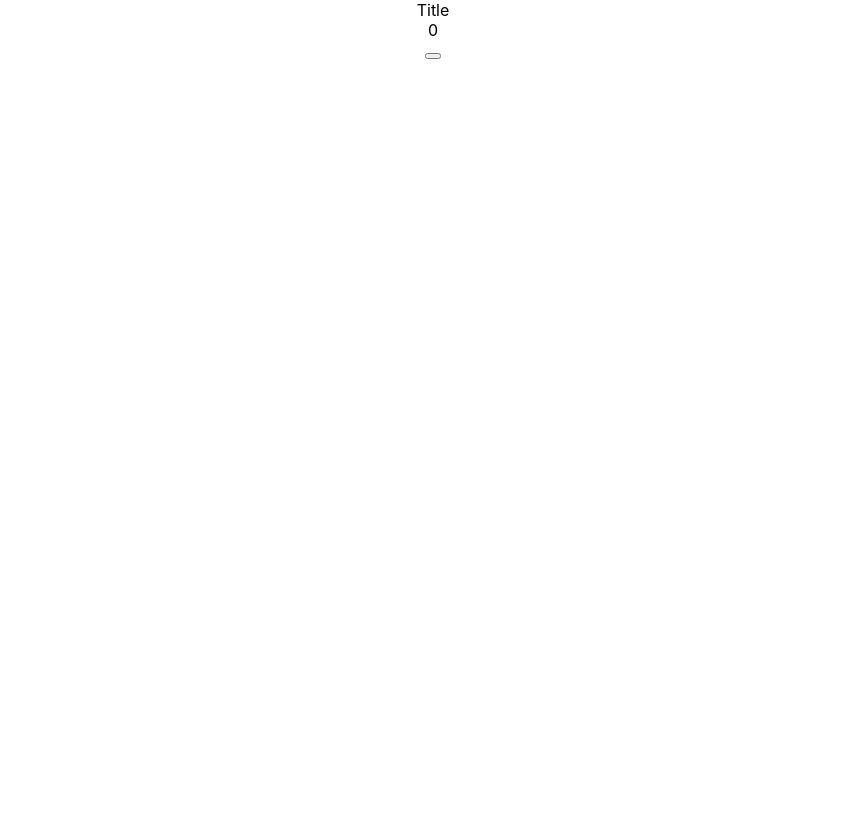
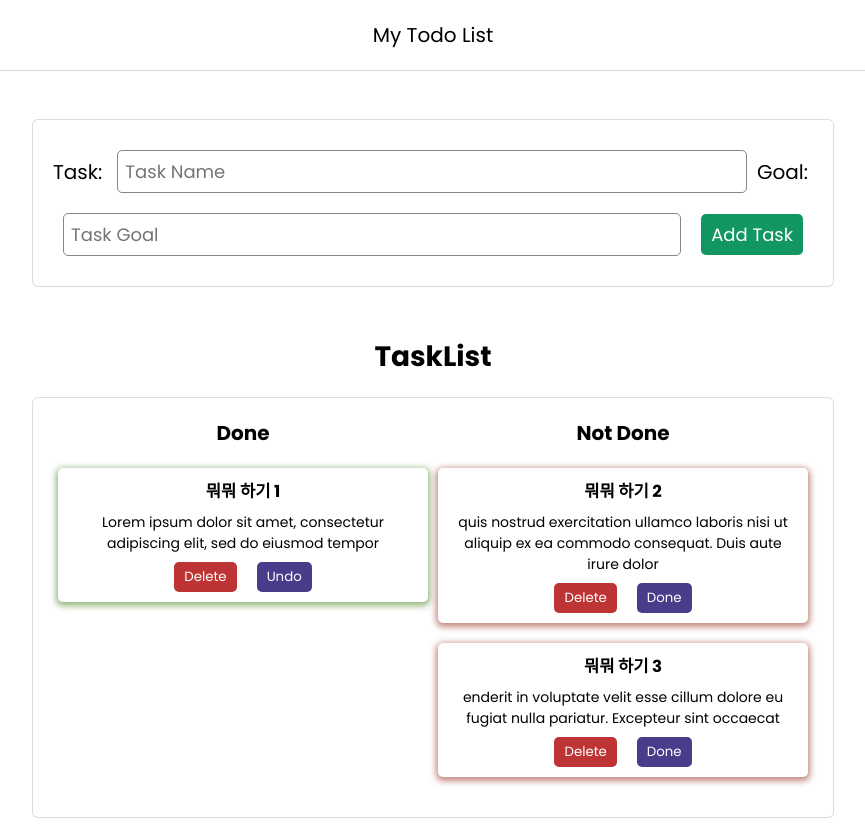
Before and after one commit to JungHBae/Todo, a React (Create React App) app: page / in a window 1280 px wide. Shown: the whole page, without its empty margins (207-1072 px from the left). Before the commit the page ends 800 px from the top, so only its background shows below. Built offline with nearby package versions, Linux system fonts and the light colour scheme.

Commit message:
My-Todo-List project first commit. Let's go~

```diff
--- a/src/App.css
+++ b/src/App.css
@@ -1,38 +1,3 @@
 .App {
   text-align: center;
 }
-
-.App-logo {
-  height: 40vmin;
-  pointer-events: none;
-}
-
-@media (prefers-reduced-motion: no-preference) {
-  .App-logo {
-    animation: App-logo-spin infinite 20s linear;
-  }
-}
-
-.App-header {
-  background-color: #282c34;
-  min-height: 100vh;
-  display: flex;
-  flex-direction: column;
-  align-items: center;
-  justify-content: center;
-  font-size: calc(10px + 2vmin);
-  color: white;
-}
-
-.App-link {
-  color: #61dafb;
-}
-
-@keyframes App-logo-spin {
-  from {
-    transform: rotate(0deg);
-  }
-  to {
-    transform: rotate(360deg);
-  }
-}
--- a/src/App.js
+++ b/src/App.js
@@ -1,10 +1,35 @@
+import { Header } from "./components/Header";
+import { TaskList } from "./components/TaskList";
+import { AddTask } from "./components/AddTask";
+import { useState } from "react";
 import "./App.css";
-import { Counter } from "./Counter";
+
 function App() {
-  const title = 'Title'
+  const [tasks, setTasks] = useState([
+    {
+      id: 5271,
+      title: "뭐뭐 하기 1",
+      goal: "Lorem ipsum dolor sit amet, consectetur adipiscing elit, sed do eiusmod tempor",
+      completed: true,
+    },
+    {
+      id: 7825,
+      title: "뭐뭐 하기 2",
+      goal: "quis nostrud exercitation ullamco laboris nisi ut aliquip ex ea commodo consequat. Duis aute irure dolor",
+      completed: false,
+    },
+    {
+      id: 8391,
+      title: "뭐뭐 하기 3",
+      goal: "enderit in voluptate velit esse cillum dolore eu fugiat nulla pariatur. Excepteur sint occaecat",
+      completed: false,
+    },
+  ]);
   return (
     <div className="App">
-      <Counter title={title}/>
+      <Header />
+      <AddTask tasks={tasks} setTasks={setTasks} />
+      <TaskList tasks={tasks} setTasks={setTasks} />
     </div>
   );
 }
--- a/src/Counter.js
+++ /dev/null
@@ -1,12 +0,0 @@
-import { useState } from "react";
-
-export const Counter = (prop) => {
-  const [counter, setCounter] = useState(0);
-  return (
-    <div>
-      <label>{prop.title}</label>
-      <div>{counter}</div>
-      <button onClick={() => setCounter(counter + 1)}></button>
-    </div>
-  );
-};
--- /dev/null
+++ b/src/components/AddTask.css
@@ -0,0 +1,39 @@
+.addtask {
+  max-width: 800px;
+  margin: 50px auto;
+  padding: 20px;
+  box-shadow: rgba(0, 0, 0, 0.02) 0px 1px 3px 0px, rgba(27, 31, 35, 0.15) 0px 0px 0px 1px;
+  border-radius: 5px;
+}
+
+.addtask form {
+  display: flex;
+  justify-content: space-around;
+  align-items: center;
+  flex-wrap: wrap;
+}
+
+.addtask label {
+  font-size: 20px;
+  margin-right: 5px;
+}
+
+.addtask input {
+  font-size: 18px;
+  padding: 7px;
+  border: 1px solid #878787;
+  border-radius: 5px;
+  flex-grow: 1;
+  margin: 10px;
+}
+
+.addtask input:focus {
+  outline: none;
+}
+
+.addtask button {
+  font-size: 18px;
+  padding: 7px 10px;
+  margin: 10px;
+  background-color: #129762;
+}
--- /dev/null
+++ b/src/components/AddTask.js
@@ -0,0 +1,43 @@
+import "./AddTask.css";
+import { useState } from "react";
+
+//AddTask
+export const AddTask = ({ tasks, setTasks }) => {
+  const [taskValue, setTaskValue] = useState(""); //set task
+  const [goal, setGoal] = useState(""); //set task
+  // handle change
+  const handleTaskChange = (event) => {
+    setTaskValue(event.target.value);
+  };
+  const handleGoalChange = (event) => {
+    setGoal(event.target.value);
+  };
+  //form submit handler
+  const handleSubmit = (event) => {
+    event.preventDefault();
+
+    const task = {
+      id: Math.floor(Math.random() * 10000),
+      title: taskValue,
+      goal: goal,
+      completed: false,
+    };
+    console.log(task);
+    setTasks([...tasks, task]);
+    setTaskValue("");
+  };
+  return (
+    <section className="addtask">
+      <form onSubmit={handleSubmit}>
+        <label htmlFor="">Task:</label>
+        <input onChange={handleTaskChange} type="text" name="task" id="task" placeholder="Task Name" autoComplete="off" value={taskValue} />
+        <label htmlFor="">Goal:</label>
+        <input onChange={handleGoalChange} type="text" name="goal" id="goal" placeholder="Task Goal" autoComplete="off" value={goal} />
+        <button type="submit">Add Task</button>
+      </form>
+      {/* <p>{taskValue}</p> */}
+      {/* <p>{goal}</p> */}
+      {/* <p>{progress}</p> */}
+    </section>
+  );
+};
--- /dev/null
+++ b/src/components/Header.css
@@ -0,0 +1,13 @@
+header {
+  display: flex;
+  justify-content: center;
+  align-items: center;
+  height: 70px;
+  box-shadow: rgba(0, 0, 0, 0.02) 0px 1px 3px 0px, rgba(27, 31, 35, 0.15) 0px 0px 0px 1px;
+  font-size: 20px;
+  padding: 0px 10px;
+}
+
+header img {
+  max-width: 45px;
+}
--- /dev/null
+++ b/src/components/Header.js
@@ -0,0 +1,9 @@
+import "./Header.css";
+
+export const Header = () => {
+  return (
+    <header>
+      <a href="/">My Todo List</a>
+    </header>
+  );
+};
--- /dev/null
+++ b/src/components/TaskCard.css
@@ -0,0 +1,32 @@
+.taskcard li {
+  font-size: 20px;
+  margin: 20px 5px;
+  box-shadow: rgba(0, 0, 0, 0.16) 0px 1px 4px;
+  border-radius: 5px;
+  padding: 10px;
+  display: flex;
+  justify-content: space-between;
+  align-items: center;
+  flex-direction: column;
+  gap: 8px;
+}
+
+.taskcard li.completed {
+  box-shadow: rgba(48, 114, 0, 0.5) 0px 2px 6px 2px;
+}
+
+.taskcard li.incomplete {
+  box-shadow: rgba(135, 20, 0, 0.5) 0px 2px 6px 2px;
+}
+
+.taskcard button.delete {
+  background-color: #be3434;
+}
+.buttons-wrap {
+  display: flex;
+  justify-content: space-between;
+  gap: 20px;
+}
+.taskcard .goal {
+  font-size: 14px;
+}
--- /dev/null
+++ b/src/components/TaskCard.js
@@ -0,0 +1,20 @@
+import "./TaskCard.css";
+
+export const TaskCard = ({ task, handleDelete, handleStatusUpdate }) => {
+  return (
+    <div className="taskcard">
+      <li className={task.completed ? "completed" : "incomplete"}>
+        <h5 className="title">{task.title}</h5>
+        <div className="goal">{task.goal}</div>
+        <div className="buttons-wrap">
+          <button onClick={() => handleDelete(task.id)} className="delete">
+            Delete
+          </button>
+          <button onClick={() => handleStatusUpdate(task.id)} className="status">
+            {task.completed ? "Undo" : "Done"}
+          </button>
+        </div>
+      </li>
+    </div>
+  );
+};
--- /dev/null
+++ b/src/components/TaskList.css
@@ -0,0 +1,34 @@
+.tasklist ul {
+  max-width: 800px;
+  margin: 20px auto;
+  padding: 20px;
+  box-shadow: rgba(0, 0, 0, 0.02) 0px 1px 3px 0px, rgba(27, 31, 35, 0.15) 0px 0px 0px 1px;
+  border-radius: 5px;
+}
+
+.tasklist .header {
+  display: flex;
+  justify-content: space-between;
+  align-items: center;
+  margin: 20px 10px;
+  margin-bottom: 30px;
+}
+
+.tasklist h1 {
+  font-size: 28px;
+  text-align: center;
+}
+
+.lists-wrap {
+  display: flex;
+  justify-content: space-between;
+}
+
+.column {
+  width: 50%;
+}
+
+span {
+  font-size: 20px;
+  font-weight: bold;
+}
--- /dev/null
+++ b/src/components/TaskList.js
@@ -0,0 +1,44 @@
+import { TaskCard } from "./TaskCard";
+import "./TaskList.css";
+import "./AddTask.css";
+
+export const TaskList = ({ tasks, setTasks }) => {
+  function handleDelete(id) {
+    setTasks(tasks.filter((task) => task.id !== id));
+  }
+  function handleStatusUpdate(id) {
+    setTasks(
+      tasks.map((task) => {
+        if (task.id === id) {
+          return { ...task, completed: !task.completed };
+        } else {
+          return task;
+        }
+      })
+    );
+  }
+
+  return (
+    <section className="tasklist">
+      <h1>TaskList</h1>
+      <ul className="lists-wrap">
+        <div className="column done">
+          <span>Done</span>
+          {tasks
+            .filter((task) => task.completed === true)
+            .map((task) => (
+              <TaskCard key={task.id} task={task} handleDelete={handleDelete} handleStatusUpdate={handleStatusUpdate} />
+            ))}
+        </div>
+        <div className="column not-done">
+          <span>Not Done</span>
+          {tasks
+            .filter((task) => task.completed === false)
+            .map((task) => (
+              <TaskCard key={task.id} task={task} handleDelete={handleDelete} handleStatusUpdate={handleStatusUpdate} />
+            ))}
+        </div>
+      </ul>
+    </section>
+  );
+};
--- a/src/index.css
+++ b/src/index.css
@@ -1,13 +1,36 @@
-body {
-  margin: 0;
-  font-family: -apple-system, BlinkMacSystemFont, 'Segoe UI', 'Roboto', 'Oxygen',
-    'Ubuntu', 'Cantarell', 'Fira Sans', 'Droid Sans', 'Helvetica Neue',
-    sans-serif;
-  -webkit-font-smoothing: antialiased;
-  -moz-osx-font-smoothing: grayscale;
+@import url("https://fonts.googleapis.com/css2?family=Poppins:ital,wght@0,100;0,200;0,300;0,400;0,500;0,600;0,700;0,800;0,900;1,100;1,200;1,300;1,400;1,500;1,600;1,700;1,800;1,900&family=Roboto&display=swap");
+
+* {
+  margin: 0px;
+  padding: 0px;
+  box-sizing: border-box;
+  font-family: "Poppins", sans-serif;
 }
 
-code {
-  font-family: source-code-pro, Menlo, Monaco, Consolas, 'Courier New',
-    monospace;
+main {
+  min-height: 90vh;
+  max-width: 1200px;
+  margin: auto;
+  padding: 10px;
 }
+
+a {
+  text-decoration: none;
+  color: #000000;
+}
+
+li {
+  list-style: none;
+}
+
+button {
+  padding: 5px 10px;
+  border: 0px;
+  border-radius: 5px;
+  background-color: darkslateblue;
+  color: #ffffff;
+  transition: filter 0.15s ease-in-out;
+}
+button:hover {
+  filter: brightness(120%);
+}
```
